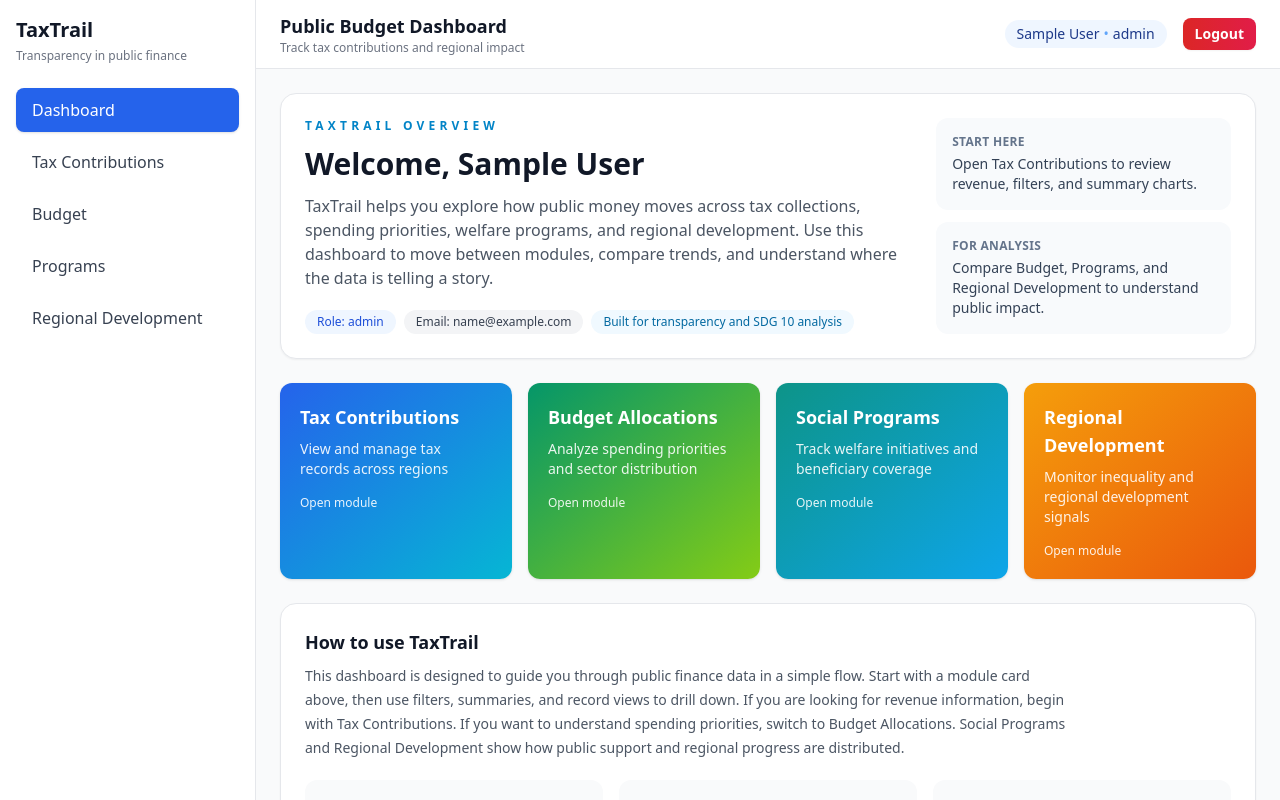
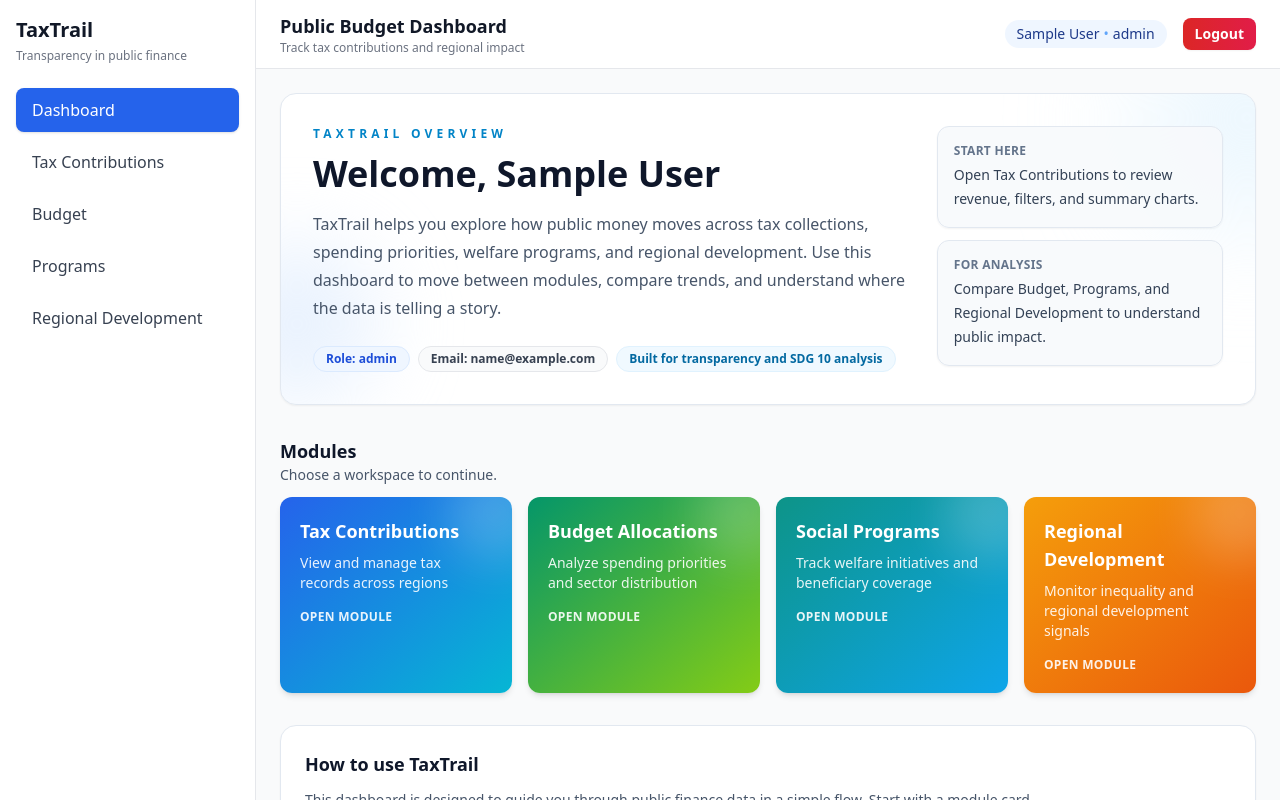
Before and after one commit to matheeshaW/TaxTrail, a React app in the folder frontend/: page /dashboard in a window 1280 px wide. Built offline with nearby package versions, Linux system fonts and the light colour scheme; no server answers; sample sign-in values are in the browser's storage; the HTML template or start-up script is replaced by a standard one.

Commit message:
feat: enhance DashboardPage layout and user experience with improved styling and structure

```diff
--- a/frontend/src/pages/DashboardPage.jsx
+++ b/frontend/src/pages/DashboardPage.jsx
@@ -36,50 +36,53 @@ export default function DashboardPage() {
   ];
 
   return (
-    <div className="mx-auto w-full max-w-7xl space-y-6">
-      <section className="rounded-2xl border border-gray-200 bg-white p-6 shadow-sm">
-        <div className="flex flex-col gap-6 lg:flex-row lg:items-start lg:justify-between">
+    <div className="mx-auto w-full max-w-7xl space-y-8">
+      <section className="relative overflow-hidden rounded-2xl border border-slate-200 bg-white p-6 shadow-sm md:p-8">
+        <div className="pointer-events-none absolute -right-24 -top-20 h-52 w-52 rounded-full bg-sky-100/70 blur-3xl" />
+        <div className="pointer-events-none absolute -left-16 bottom-0 h-40 w-40 rounded-full bg-blue-100/60 blur-2xl" />
+
+        <div className="relative flex flex-col gap-6 lg:flex-row lg:items-start lg:justify-between">
           <div className="max-w-2xl">
             <p className="mb-3 text-xs font-semibold uppercase tracking-[0.35em] text-sky-600">
               TaxTrail Overview
             </p>
-            <h1 className="text-2xl font-bold text-gray-900 md:text-3xl">
+            <h1 className="text-3xl font-bold text-slate-900 md:text-4xl">
               Welcome{user?.name ? `, ${user.name}` : ""}
             </h1>
-            <p className="mt-3 text-gray-600">
+            <p className="mt-4 leading-7 text-slate-600">
               TaxTrail helps you explore how public money moves across tax collections,
               spending priorities, welfare programs, and regional development. Use this
               dashboard to move between modules, compare trends, and understand where the
               data is telling a story.
             </p>
 
-            <div className="mt-5 flex flex-wrap items-center gap-2 text-xs">
-              <span className="rounded-full bg-blue-50 px-3 py-1 font-medium text-blue-700">
+            <div className="mt-6 flex flex-wrap items-center gap-2 text-xs">
+              <span className="rounded-full border border-blue-100 bg-blue-50 px-3 py-1 font-semibold text-blue-700">
                 Role: {user?.role || "Not available"}
               </span>
-              <span className="rounded-full bg-gray-100 px-3 py-1 font-medium text-gray-700">
+              <span className="rounded-full border border-gray-200 bg-gray-50 px-3 py-1 font-semibold text-gray-700">
                 Email: {user?.email || "Not available"}
               </span>
-              <span className="rounded-full bg-sky-50 px-3 py-1 font-medium text-sky-700">
+              <span className="rounded-full border border-sky-100 bg-sky-50 px-3 py-1 font-semibold text-sky-700">
                 Built for transparency and SDG 10 analysis
               </span>
             </div>
           </div>
 
           <div className="grid w-full gap-3 sm:grid-cols-2 lg:max-w-md lg:grid-cols-1">
-            <div className="rounded-xl bg-slate-50 p-4">
+            <div className="rounded-xl border border-slate-200 bg-slate-50/90 p-4 shadow-sm">
               <p className="text-xs font-semibold uppercase tracking-wide text-slate-500">
                 Start here
               </p>
-              <p className="mt-1 text-sm text-slate-700">
+              <p className="mt-1 text-sm leading-6 text-slate-700">
                 Open Tax Contributions to review revenue, filters, and summary charts.
               </p>
             </div>
-            <div className="rounded-xl bg-slate-50 p-4">
+            <div className="rounded-xl border border-slate-200 bg-slate-50/90 p-4 shadow-sm">
               <p className="text-xs font-semibold uppercase tracking-wide text-slate-500">
                 For analysis
               </p>
-              <p className="mt-1 text-sm text-slate-700">
+              <p className="mt-1 text-sm leading-6 text-slate-700">
                 Compare Budget, Programs, and Regional Development to understand public impact.
               </p>
             </div>
@@ -87,24 +90,31 @@ export default function DashboardPage() {
         </div>
       </section>
 
+      <section className="space-y-3">
+        <div>
+          <h2 className="text-lg font-semibold text-slate-900">Modules</h2>
+          <p className="text-sm text-slate-600">Choose a workspace to continue.</p>
+        </div>
+
         <div className="grid grid-cols-1 gap-4 md:grid-cols-2 xl:grid-cols-4">
           {cards.map((card) =>
             card.available ? (
               <Link
                 key={card.title}
                 to={card.link}
-              className={`group rounded-xl bg-gradient-to-br ${card.color} p-5 text-white shadow transition duration-200 hover:-translate-y-0.5 hover:shadow-lg`}
+                className={`group relative overflow-hidden rounded-xl bg-gradient-to-br ${card.color} p-5 text-white shadow-md transition duration-200 hover:-translate-y-1 hover:shadow-xl`}
               >
+                <div className="pointer-events-none absolute -right-8 -top-8 h-24 w-24 rounded-full bg-white/20 blur-xl transition group-hover:scale-110" />
                 <h2 className="text-lg font-semibold">{card.title}</h2>
                 <p className="mt-2 text-sm text-white/90">{card.description}</p>
-              <p className="mt-4 text-xs font-medium text-white/90">
+                <p className="mt-4 text-xs font-semibold uppercase tracking-wide text-white/90">
                   Open module
                 </p>
               </Link>
             ) : (
               <div
                 key={card.title}
-              className={`rounded-xl bg-gradient-to-br ${card.color} p-5 text-white/95 opacity-80`}
+                className={`rounded-xl bg-gradient-to-br ${card.color} p-5 text-white/95 opacity-80 shadow-md`}
               >
                 <div className="flex items-start justify-between gap-2">
                   <h2 className="text-lg font-semibold">{card.title}</h2>
@@ -117,11 +127,12 @@ export default function DashboardPage() {
             ),
           )}
         </div>
+      </section>
 
-      <section className="rounded-2xl border border-gray-200 bg-white p-6 shadow-sm">
+      <section className="rounded-2xl border border-slate-200 bg-white p-6 shadow-sm">
         <div className="max-w-3xl">
-          <h2 className="text-lg font-semibold text-gray-900">How to use TaxTrail</h2>
-          <p className="mt-2 text-sm leading-6 text-gray-600">
+          <h2 className="text-lg font-semibold text-slate-900">How to use TaxTrail</h2>
+          <p className="mt-2 text-sm leading-7 text-slate-600">
             This dashboard is designed to guide you through public finance data in a simple flow.
             Start with a module card above, then use filters, summaries, and record views to drill down.
             If you are looking for revenue information, begin with Tax Contributions. If you want to
@@ -131,18 +142,26 @@ export default function DashboardPage() {
         </div>
 
         <div className="mt-5 grid grid-cols-1 gap-4 md:grid-cols-3">
-          <div className="rounded-xl bg-gray-50 p-4">
-            <p className="text-sm font-semibold text-gray-900">1. Choose a module</p>
-            <p className="mt-1 text-sm text-gray-600">Open the area you want to inspect from the module cards.</p>
+          <div className="rounded-xl border border-slate-200 bg-slate-50 p-4 shadow-sm">
+            <div className="mb-2 inline-flex h-6 w-6 items-center justify-center rounded-full bg-blue-600 text-xs font-bold text-white">
+              1
             </div>
-          <div className="rounded-xl bg-gray-50 p-4">
-            <p className="text-sm font-semibold text-gray-900">2. Filter and compare</p>
-            <p className="mt-1 text-sm text-gray-600">Use filters, pagination, and charts to narrow the data.</p>
+            <p className="text-sm font-semibold text-slate-900">Choose a module</p>
+            <p className="mt-1 text-sm text-slate-600">Open the area you want to inspect from the module cards.</p>
           </div>
-          <div className="rounded-xl bg-gray-50 p-4">
-            <p className="text-sm font-semibold text-gray-900">3. Review insights</p>
-            <p className="mt-1 text-sm text-gray-600">Use summary views to spot trends and regional disparities.
-            </p>
+          <div className="rounded-xl border border-slate-200 bg-slate-50 p-4 shadow-sm">
+            <div className="mb-2 inline-flex h-6 w-6 items-center justify-center rounded-full bg-blue-600 text-xs font-bold text-white">
+              2
+            </div>
+            <p className="text-sm font-semibold text-slate-900">Filter and compare</p>
+            <p className="mt-1 text-sm text-slate-600">Use filters, pagination, and charts to narrow the data.</p>
+          </div>
+          <div className="rounded-xl border border-slate-200 bg-slate-50 p-4 shadow-sm">
+            <div className="mb-2 inline-flex h-6 w-6 items-center justify-center rounded-full bg-blue-600 text-xs font-bold text-white">
+              3
+            </div>
+            <p className="text-sm font-semibold text-slate-900">Review insights</p>
+            <p className="mt-1 text-sm text-slate-600">Use summary views to spot trends and regional disparities.</p>
           </div>
         </div>
       </section>
```
Lines whose indentation alone changed are shown as unchanged.
